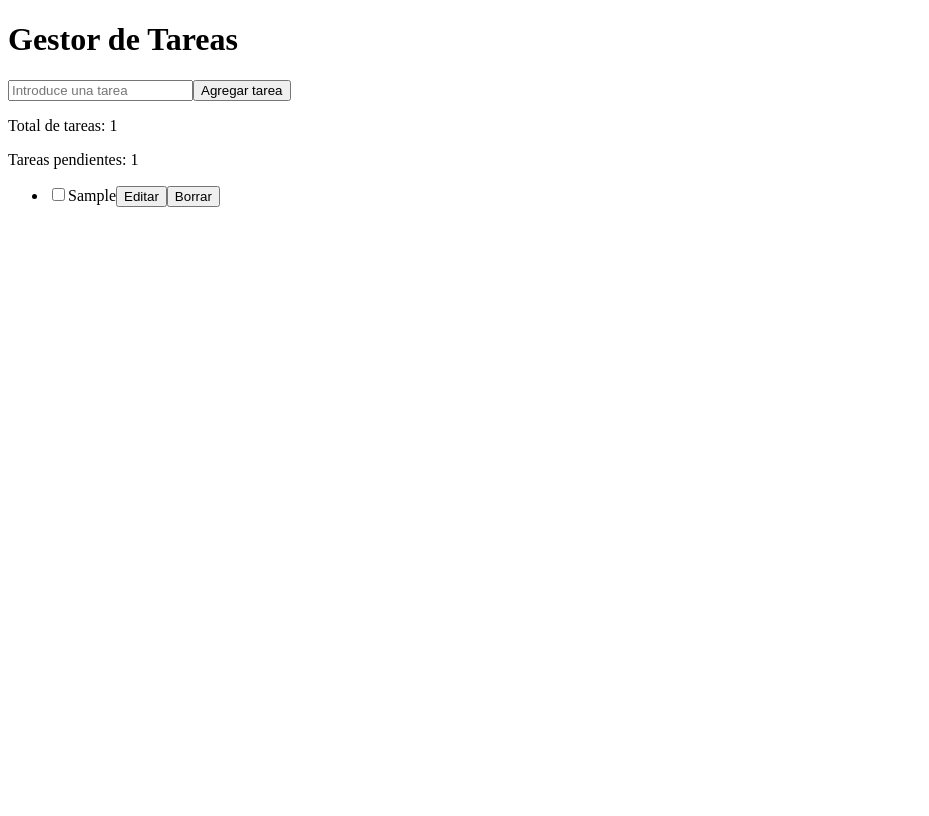
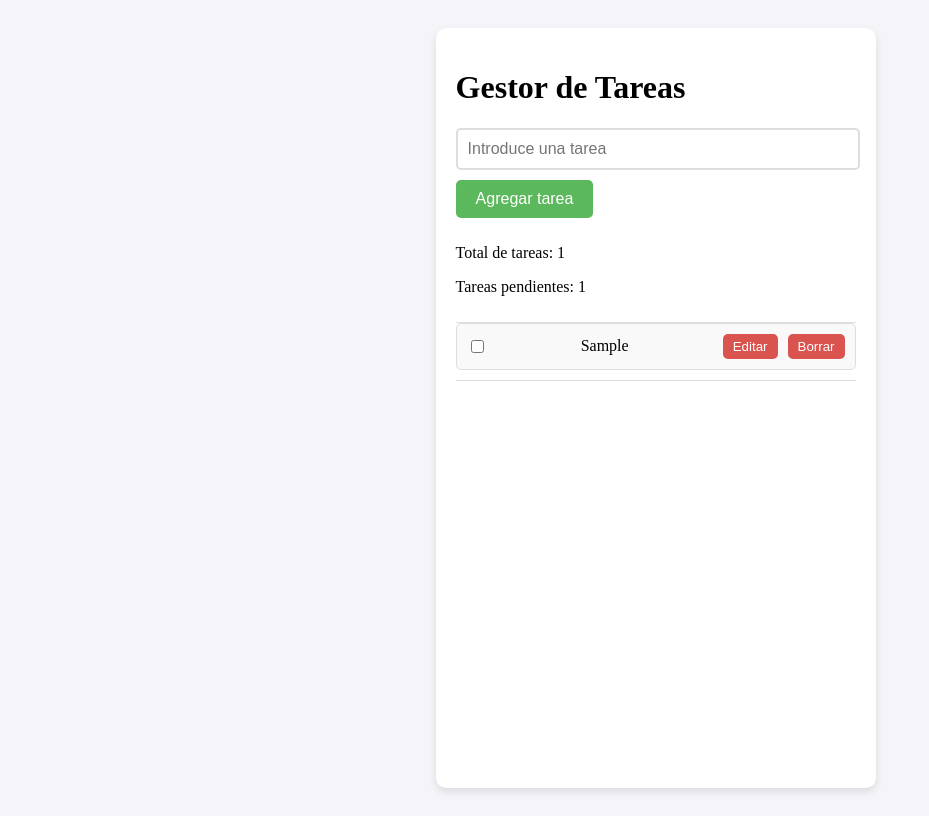
Before and after one commit to ElBancoco/ProyFinal-Organizador-de-Tareas, a React (Vite) app in the folder ProyectoFinal/: page / in a window 1280 px wide. Both pictures are taken after typing "Sample" into the empty fields and a click on the button "Agregar tarea". Shown: the whole page, without its empty margins (0-929 px from the left). Built offline with nearby package versions, Linux system fonts and the light colour scheme.

Commit message:
aca agregue la mayor cantidad de css q pude, faltan iconos y detalles

```diff
--- /dev/null
+++ b/ProyectoFinal/css/App.css
@@ -0,0 +1,119 @@
+/* Contenedor principal */
+body {
+    background-color: #f4f4f9;
+    display: flex;
+    justify-content: center;
+    align-items: center;
+    height: 100vh;
+  }
+
+  .container {
+    background-color: white;
+    border-radius: 10px;
+    box-shadow: 0 4px 8px rgba(0, 0, 0, 0.1);
+    padding: 20px;
+    max-width: 400px;
+    width: 100%;
+    height: 90vh; /* Ajuste para asegurar que todo entre en la pantalla */
+    display: flex;
+    flex-direction: column;
+  }
+
+  /* Estilo del input */
+  input[type="text"] {
+    width: calc(100% - 20px);
+    padding: 10px;
+    border: 2px solid #ddd;
+    border-radius: 5px;
+    font-size: 1rem;
+    outline: none;
+    margin-bottom: 10px;
+  }
+
+  /* Mantener el input y el botón siempre visibles */
+  .input-section {
+    position: sticky;
+    top: 0;
+    background-color: white;
+    padding-bottom: 10px;
+    z-index: 1;
+  }
+
+  /* Lista de tareas con un límite de altura y scroll */
+  .lista-tareas {
+    list-style-type: none;
+    padding-left: 0;
+    margin-top: 10px;
+    overflow-y: auto;
+    max-height: 60vh; /* Límite de altura para la lista */
+    border-top: 1px solid #ddd;
+    border-bottom: 1px solid #ddd;
+  }
+
+  /* Otras reglas de estilo siguen igual... */
+  .tarea {
+    display: flex;
+    justify-content: space-between;
+    align-items: center;
+    background-color: #f9f9f9;
+    padding: 10px;
+    border: 1px solid #ddd;
+    border-radius: 5px;
+    margin-bottom: 10px;
+  }
+
+  .tarea:hover {
+    background-color: #f1f1f1;
+  }
+
+  .btn-agregar {
+    background-color: #5cb85c;
+    color: white;
+    border: none;
+    padding: 10px 20px;
+    border-radius: 5px;
+    cursor: pointer;
+    font-size: 1rem;
+  }
+
+  .btn-agregar:hover {
+    background-color: #4cae4c;
+  }
+
+  /* Scroll customizado para la lista de tareas */
+  .lista-tareas::-webkit-scrollbar {
+    width: 8px;
+  }
+
+  .lista-tareas::-webkit-scrollbar-thumb {
+    background-color: #ccc;
+    border-radius: 5px;
+  }
+  .tarea {
+    display: flex;
+    justify-content: space-between;
+    align-items: center;
+    background-color: #f9f9f9;
+    padding: 10px;
+    border: 1px solid #ddd;
+    border-radius: 5px;
+    margin-bottom: 10px;
+  }
+
+  .botones-tarea {
+    display: flex;
+    gap: 10px; /* Espacio entre los botones */
+  }
+
+  .botones-tarea button {
+    background-color: #d9534f; /* Color de fondo para ambos botones */
+    color: white;
+    border: none;
+    padding: 5px 10px;
+    border-radius: 5px;
+    cursor: pointer;
+  }
+
+  .botones-tarea button:hover {
+    background-color: #c9302c;
+  }
--- a/ProyectoFinal/src/App.jsx
+++ b/ProyectoFinal/src/App.jsx
@@ -1,10 +1,10 @@
 import React from 'react';
 import { BotonAgregar } from './componentes/BotonAgregar';
+import '../css/App.css'
 
 function App() {
   return (
     <div className="App">
-      <h1>Gestor de Tareas</h1>
       <BotonAgregar />
     </div>
   );
--- a/ProyectoFinal/src/componentes/BotonAgregar.jsx
+++ b/ProyectoFinal/src/componentes/BotonAgregar.jsx
@@ -12,6 +12,12 @@ export const BotonAgregar = () => {
   // Maneja el cambio en el input
   const handleInputChange = (event) => {
     setValorInput(event.target.value);
+  };
+
+  const handleKeyPress = (event) => {
+    if (event.key === 'Enter') {
+      handleAgregarTarea();
+    }
   };
 
   // Maneja el clic del botón para agregar la tarea
@@ -60,29 +66,31 @@ export const BotonAgregar = () => {
     setContadorPendientes(tareas.filter(tarea => !tarea.completada).length);
   }, [tareas]);
 
-  // Maneja el evento de la tecla "Enter" para agregar tareas
-  const handleKeyPress = (event) => {
-    if (event.key === 'Enter') {
-      handleAgregarTarea();
-    }
-  };
+  return (
+    <div className="container">
+      <h1>Gestor de Tareas</h1>
 
-  return (
-    <>
+      {/* Sección de input y botón siempre visibles */}
+      <div className="input-section">
         <input
           type="text"
           value={valorInput}
           onChange={handleInputChange}
-        onKeyPress={handleKeyPress} // Detecta cuando se presiona Enter
+          onKeyPress={handleKeyPress}
           placeholder="Introduce una tarea"
         />
         <button className="btn-agregar" onClick={handleAgregarTarea}>
           Agregar tarea
         </button>
+      </div>
+
+      {/* Contadores */}
       <div>
         <p>Total de tareas: {contadorTareas}</p>
         <p>Tareas pendientes: {contadorPendientes}</p>
       </div>
+
+      {/* Lista de tareas con scroll */}
       <ul className="lista-tareas">
   {tareas.map((tarea, index) => (
     <li key={index} className="tarea">
@@ -91,12 +99,14 @@ export const BotonAgregar = () => {
         checked={tarea.completada}
         onChange={() => handleCheckboxChange(index)}
       />
-            {tarea.texto}
+      <span>{tarea.texto}</span>
+      <div className="botones-tarea">
         <button onClick={() => handleEditarTarea(index)}>Editar</button>
         <button onClick={() => handleBorrarTarea(index)}>Borrar</button>
+      </div>
     </li>
   ))}
 </ul>
-    </>
+    </div>
   );
 };
```
Lines whose indentation alone changed are shown as unchanged.
